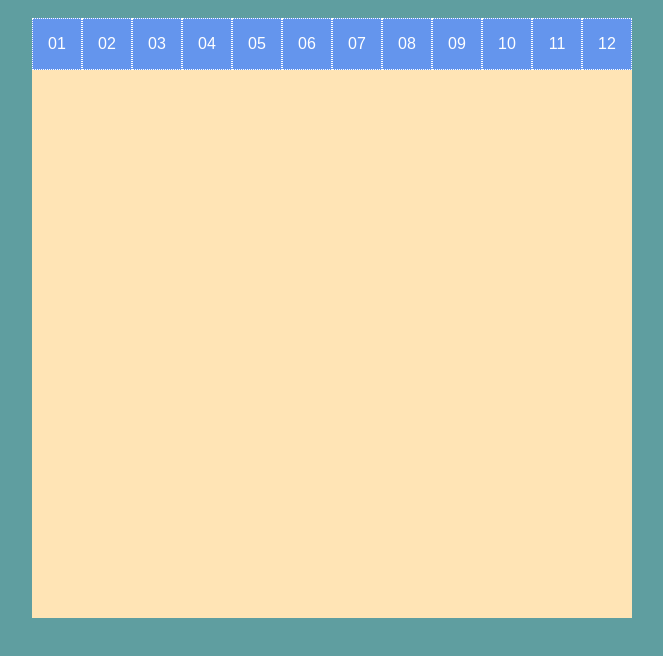
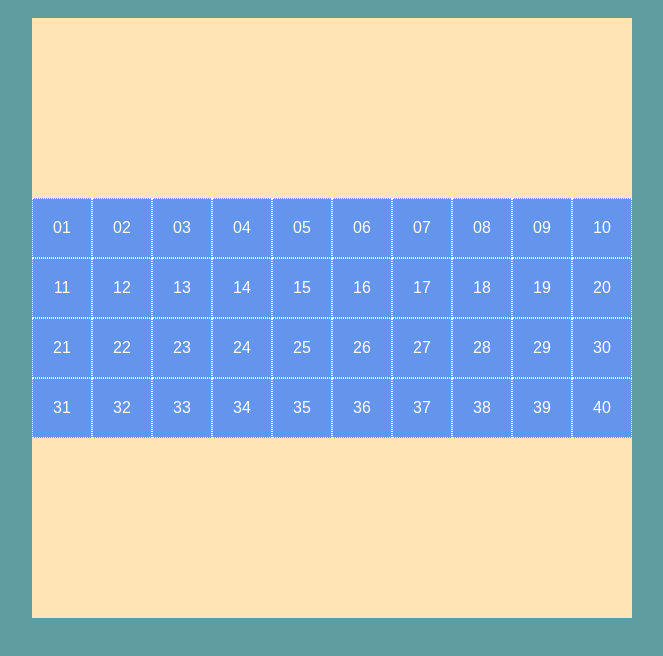
Before and after one commit to Lekso4ka/front, a plain HTML site: page index.html in a window 1280 px wide. Shown: the part 122-778 px from the top of the page, without its empty margins (308-971 px from the left). Drawn offline with Linux system fonts and the light colour scheme.

Commit message:
final project

```diff
--- a/index.html
+++ b/index.html
@@ -9,7 +9,7 @@
 </head>
 <body>
     <h1>Это самый крутой проект на свете!</h1>
-    <!-- .container>.square.square${$$}*12 -->
+    <!-- .container>.square.square${$$}*40 -->
     <div class="container">
         <div class="square square1">01</div>
         <div class="square square2">02</div>
@@ -23,6 +23,35 @@
         <div class="square square10">10</div>
         <div class="square square11">11</div>
         <div class="square square12">12</div>
+        <div class="square square13">13</div>
+        <div class="square square14">14</div>
+        <div class="square square15">15</div>
+        <div class="square square16">16</div>
+        <div class="square square17">17</div>
+        <div class="square square18">18</div>
+        <div class="square square19">19</div>
+        <div class="square square20">20</div>
+        <div class="square square21">21</div>
+        <div class="square square22">22</div>
+        <div class="square square23">23</div>
+        <div class="square square24">24</div>
+        <div class="square square25">25</div>
+        <div class="square square26">26</div>
+        <div class="square square27">27</div>
+        <div class="square square28">28</div>
+        <div class="square square29">29</div>
+        <div class="square square30">30</div>
+        <div class="square square31">31</div>
+        <div class="square square32">32</div>
+        <div class="square square33">33</div>
+        <div class="square square34">34</div>
+        <div class="square square35">35</div>
+        <div class="square square36">36</div>
+        <div class="square square37">37</div>
+        <div class="square square38">38</div>
+        <div class="square square39">39</div>
+        <div class="square square40">40</div>
     </div>
+
 </body>
 </html>
--- a/style.css
+++ b/style.css
@@ -18,12 +18,15 @@ body {
     /* flex-direction: column; */
     justify-content: space-between;
     /* ctrl + / */
-    /* align-items: center; */
+    /* align-items: flex-end; */
+    flex-wrap: wrap;
+    align-content: center;
 }
 .square {
-    width: 50px;
-    height: 50px;
+    width: 60px;
+    height: 60px;
     border: 1px dotted;
+    box-sizing: border-box;
     background-color: cornflowerblue;
     /* text-align: center;
     line-height: 50px; */
```
Also changed, not shown: 1 other file.
